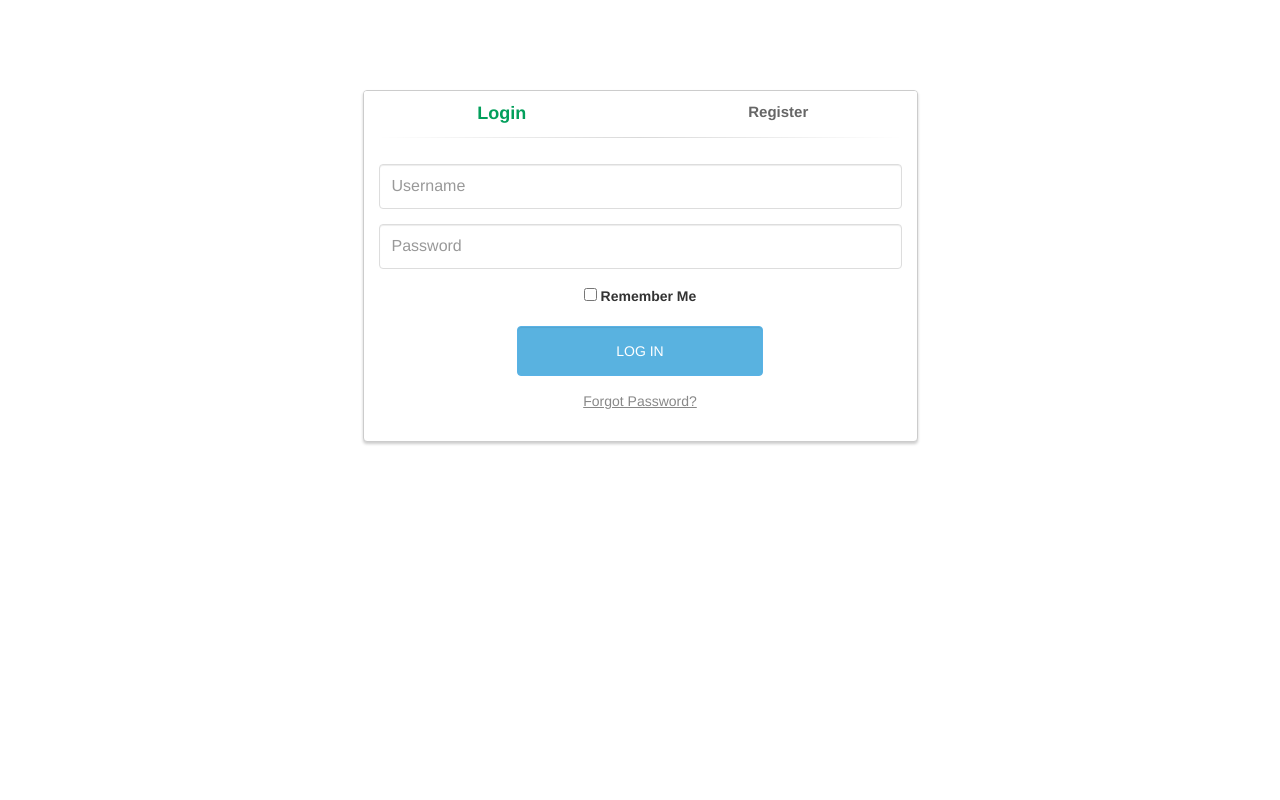
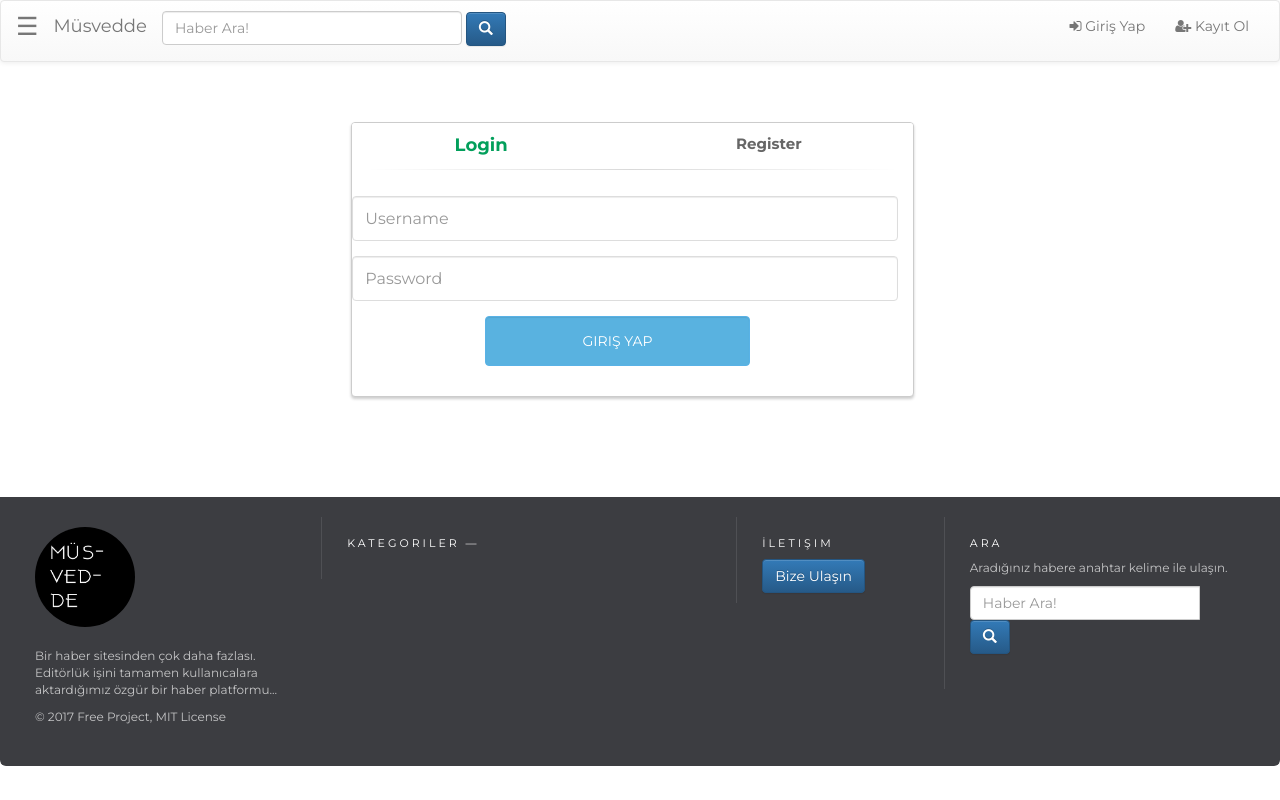
Before and after one commit to lyk2017-python/Musvedde, a Django app: template musveddeNews/templates/registration/login.html in a window 1280 px wide. Run offline with Django 3.2, Linux system fonts and the light colour scheme; the template is opened without the code that fills it, so the values that code supplies are empty; some libraries are stand-ins or nearby versions.

Commit message:
Tema düzenlemeleri yapıldı

```diff
--- a/musveddeNews/musveddeNews/settings.py
+++ b/musveddeNews/musveddeNews/settings.py
@@ -38,6 +38,7 @@ INSTALLED_APPS = [
     'django.contrib.messages',
     'django.contrib.staticfiles',
     'bootstrap3',
+    'django_gravatar',
     'news',
 ]
 
@@ -65,6 +66,7 @@ TEMPLATES = [
                 'django.contrib.auth.context_processors.auth',
                 'django.contrib.messages.context_processors.messages',
                 'news.context_processor.category_processor',
+                'news.context_processor.contact_form',
             ],
         },
     },
@@ -121,6 +123,8 @@ USE_TZ = True
 # https://docs.djangoproject.com/en/1.11/howto/static-files/
 
 STATIC_URL = '/static/'
+MEDIA_URL = '/usercontent/'
+MEDIA_ROOT = os.path.join(BASE_DIR, "media")
 
 EMAIL_BACKEND = 'django.core.mail.backends.filebased.EmailBackend'
 EMAIL_FILE_PATH = os.path.join(BASE_DIR, "emails")
--- a/musveddeNews/musveddeNews/urls.py
+++ b/musveddeNews/musveddeNews/urls.py
@@ -13,7 +13,9 @@ Including another URLconf
     1. Import the include() function: from django.conf.urls import url, include
     2. Add a URL to urlpatterns:  url(r'^blog/', include('blog.urls'))
 """
+from django.conf import settings
 from django.conf.urls import url, include
+from django.conf.urls.static import static
 from django.contrib import admin
 from news.urls import urlpatterns as news_urls
 
@@ -22,6 +24,10 @@ from django.contrib.auth import views as view_auth
 urlpatterns = [
     url(r'^admin/', admin.site.urls),
     url(r'^accounts/login/$', view_auth.LoginView.as_view(), name='login'),
+    url(r'^accounts/register/$', view_auth.LoginView.as_view(), name='register'),
     url(r'^accounts/logout/$', view_auth.LogoutView.as_view(), name='logout'),
     url("^", include(news_urls)),
 ]
+
+if settings.DEBUG:
+    urlpatterns += static(settings.MEDIA_URL, document_root=settings.MEDIA_ROOT)
--- a/musveddeNews/news/context_processor.py
+++ b/musveddeNews/news/context_processor.py
@@ -1,6 +1,12 @@
+from news.forms import ContactForm
 from news.models import Category
 
 
 def category_processor(request):
     categories = Category.objects.filter()
     return {"categories": categories}
+
+
+def contact_form(request):
+    contactform = ContactForm()
+    return {"contact_form": contactform}
--- a/musveddeNews/news/forms.py
+++ b/musveddeNews/news/forms.py
@@ -2,6 +2,7 @@ from django import forms
 from django.contrib.auth.forms import UserCreationForm, get_user_model
 from django.forms import HiddenInput
 from news.models import Post, Tags, Comments
+
 
 class NewsForm(forms.ModelForm):
     tags = forms.ModelMultipleChoiceField(queryset=Tags.objects.all(), required=False)
--- a/musveddeNews/news/models.py
+++ b/musveddeNews/news/models.py
@@ -4,6 +4,7 @@ from django.db.models.signals import pre_save
 from django.dispatch import receiver
 from django.template.defaultfilters import slugify
 from django.contrib.auth.models import User
+
 
 class Post(models.Model):
     """ Class for Post News """
@@ -59,7 +60,7 @@ class Tags(models.Model):
 
 class Comments(models.Model):
     """ Class for Comments """
-    user_name = models.CharField(max_length=50,verbose_name="Ad Soyad")
+    user_name = models.CharField(max_length=50, verbose_name="Ad Soyad")
     user_email = models.EmailField(verbose_name="Email")
     comment = models.TextField(verbose_name="Yorum")
     post = models.ForeignKey("Post")
--- a/musveddeNews/news/static/news/css/style.css
+++ b/musveddeNews/news/static/news/css/style.css
@@ -107,7 +107,7 @@ nav.main{
 
 .footer-bs {
     background-color: #3c3d41;
-	padding: 60px 40px;
+	padding: 20px 40px;
 	color: rgba(255,255,255,1.00);
 	border-bottom-right-radius: 6px;
 	border-top-left-radius: 0px;
--- a/musveddeNews/news/static/news/js/script.js
+++ b/musveddeNews/news/static/news/js/script.js
@@ -2,16 +2,20 @@ var main = $(".main");
 var mySideNav = $("#mySideNav");
 
 function openNav() {
+    $(".navcontent").hide();
+    $(".navcontent").show(500);
     mySideNav.css("width", "250px");
     main.css("margin-left", "250px");
 }
 
 function closeNav() {
+    $(".navcontent").hide();
     mySideNav.css("width", "0");
     main.css("margin-left", "0");
 }
 $(".main").on("click", function(){
     if(mySideNav.css("width") == "250px"){
+       $(".navcontent").hide();
        mySideNav.css("width", "0");
        main.css("margin-left", "0");
     }
--- a/musveddeNews/news/templates/news/base.html
+++ b/musveddeNews/news/templates/news/base.html
@@ -1,4 +1,5 @@
-{% load static %}
+{% load static bootstrap3 %}
+
 <!DOCTYPE html>
 <html lang="en">
 <head>
@@ -19,7 +20,6 @@
     <div class="main">
         <nav class="navbar navbar-default">
             <div class="container-fluid">
-                <!-- Brand and toggle get grouped for better mobile display -->
                 <div class="navbar-header">
                     <button type="button" class="navbar-toggle collapsed" data-toggle="collapse" data-target="#bs-example-navbar-collapse-1" aria-expanded="false">
                         <span class="sr-only">Toggle navigation</span>
@@ -32,24 +32,23 @@
 
                 <!-- Collect the nav links, forms, and other content for toggling -->
                 <div class="collapse navbar-collapse" id="bs-example-navbar-collapse-1">
-                    <form  action="{% url 'list-search' %}" method="get" accept-charset="utf-8">
+                    <form action="{% url 'list-search' %}" method="get" accept-charset="utf-8" style="display:inline">
                             <div class="form-group">
-
-                                <input  name="q" type="text" placeholder="Öneri Ara!">
-
-                            </div>
-                            <button type="submit">Ara</button>
-                        </form>
+                                <input name="q" class="form-control" onfocus="genislet()" onblur="kucult()" style="width:300px;margin-top:10px;display:inline" type="text" placeholder="Haber Ara!">
+                                <button class="btn btn-primary" style="display:inline" type="submit"><i class="glyphicon glyphicon-search"></i></button>
                                 {% if not request.user.is_authenticated %}
-                    <ul class="nav navbar-nav navbar-right">
-                        <li><a href='{% url "login" %}'>Giriş Yap</a></li>
-                        <li><a href='{% url "signup" %}'>Kayıt Ol</a></li>
+                                <ul class="nav navbar-nav navbar-right" style="display:inline">
+                                    <li><a href='{% url "login" %}'><i class="fa fa-sign-in"></i> Giriş Yap</a></li>
+                                    <li><a href='{% url "register" %}'><i class="fa fa-user-plus"></i> Kayıt Ol</a></li>
                                 </ul>
                                 {% endif %}
+                            </div>
+                    </form>
                 </div><!-- /.navbar-collapse -->
             </div><!-- /.container-fluid -->
         </nav>
         <div id="mySideNav" class="sidenav">
+            <div class="navcontent">
                 <a href="javascript:void(0)" class="closebtn" onclick="closeNav()">&times;</a>
                 <div class="col-md-6">
                     <img src='{% static "news/img/profile.png" %}' alt="profil" class="img-circle" width="100" height="100" style="border:2px solid #fff;position:absolute;top:10px;">
@@ -66,37 +65,37 @@
                 </div>
                 <ul>
                     {% for cat in categories %}
-                <li style="list-style-type:none;margin-right:30px"><a href='{% url "category_view" slug=cat.slug %}' style="color:#fff;text-decoration:none;"><i class="fa {{cat.icon}}"></i> {{cat|title}}</a></li>
+                        <li style="list-style-type:none;margin-right:30px"><a href='{% url "category_view" slug=cat.slug %}' style="color:#fff;text-decoration:none;"><i class="fa {{cat.icon}} text-primary" style="margin-right:10px"></i> {{cat|title}}</a></li>
                     {% endfor %}
                 </ul>
+            </div>
+            </div>
         </div>
         <div class="main">
         {% block body %}
 
         {% endblock %}
         </div>
+    </div>
     <section style="height:80px;"></section>
     <!----------- Footer ------------>
     <footer class="footer-bs main">
         <div class="row">
         	<div class="col-md-3 footer-brand animated fadeInLeft">
-            	<h2>Logo</h2>
-                <p>Suspendisse hendrerit tellus laoreet luctus pharetra. Aliquam porttitor vitae orci nec ultricies. Curabitur vehicula, libero eget faucibus faucibus, purus erat eleifend enim, porta pellentesque ex mi ut sem.</p>
-                <p>© 2014 BS3 UI Kit, All rights reserved</p>
+                <img src="{% static "news/img/logo.jpeg" %}" alt="Logo" width="100" height="100" style="border-radius:100px;margin-bottom:20px">
+                <p>Bir haber sitesinden çok daha fazlası.<br>Editörlük işini tamamen kullanıcalara aktardığımız özgür bir haber platformu...</p>
+                <p>© 2017 Free Project, MIT License</p>
             </div>
         	<div class="col-md-4 footer-nav animated fadeInUp">
-            	<h4>Menu —</h4>
+            	<h4>Kategoriler —</h4>
             	<div class="col-md-6">
                     <ul class="pages">
-                        <li><a href="#">Travel</a></li>
-                        <li><a href="#">Nature</a></li>
-                        <li><a href="#">Explores</a></li>
-                        <li><a href="#">Science</a></li>
-                        <li><a href="#">Advice</a></li>
+                    {% for cat in categories %}
+                        <li style="list-style-type:none;margin-right:30px"><a href='{% url "category_view" slug=cat.slug %}' style="color:#fff;text-decoration:none;"> {{cat|title}}</a></li>
+                    {% endfor %}
                     </ul>
                 </div>
             	<div class="col-md-6">
-                    <button type="button" class="btn btn-info btn-lg" data-toggle="modal" data-target="#myModal">Bize Ulaşın</button>
                     <!-- Modal -->
                     <div id="myModal" class="modal fade" role="dialog">
                       <div class="modal-dialog">
@@ -111,7 +110,7 @@
                             <h1>İletişim</h1>
                             <form action="." method="POST">
                             {% csrf_token %}
-                            {{form.as_p}}
+                            {% bootstrap_form contact_form %}
                                 <input type="submit" value="Save"/>
                             </form>
                           </div>
@@ -125,23 +124,20 @@
                 </div>
             </div>
         	<div class="col-md-2 footer-social animated fadeInDown">
-            	<h4>Follow Us</h4>
-            	<ul>
-                	<li><a href="#">Facebook</a></li>
-                	<li><a href="#">Twitter</a></li>
-                	<li><a href="#">Instagram</a></li>
-                	<li><a href="#">RSS</a></li>
-                </ul>
+            	<h4>İletişim</h4>
+            	<button type="button" class="btn btn-primary btn-md" data-toggle="modal" data-target="#myModal">Bize Ulaşın</button>
             </div>
         	<div class="col-md-3 footer-ns animated fadeInRight">
-            	<h4>Newsletter</h4>
-                <p>A rover wearing a fuzzy suit doesn’t alarm the real penguins</p>
+            	<h4>Ara</h4>
+                <p>Aradığınız habere anahtar kelime ile ulaşın.</p>
                 <p>
                     <div class="input-group">
-                      <input type="text" class="form-control" placeholder="Search for...">
-                      <span class="input-group-btn">
-                        <button class="btn btn-default" type="button"><span class="glyphicon glyphicon-envelope"></span></button>
-                      </span>
+                      <form action="{% url 'list-search' %}" method="get" accept-charset="utf-8" style="display:inline">
+                            <div class="form-group">
+                                <input name="q" class="form-control" style="width:230px;margin-top:0px;display:inline" type="text" placeholder="Haber Ara!">
+                                <button class="btn btn-primary" style="display:inline" type="submit"><i class="glyphicon glyphicon-search"></i></button>
+                            </div>
+                      </form>
                     </div><!-- /input-group -->
                  </p>
             </div>
@@ -170,6 +166,25 @@
         $(document).ready(function(){
             $(".section").css("min-height", $(window).height());
         })
+
+         function genislet(){
+               $("input[name=q]").animate({
+                    width: "400"
+                  }, 2000, function() {
+                    // Animation complete.
+               });
+         }
+
+         function kucult(){
+            $("input[name=q]").animate({
+                    width: "300"
+                  }, 2000, function() {
+                    // Animation complete.
+              });
+         }
     </script>
+    {% block script %}
+
+    {% endblock %}
 </body>
 </html>
--- a/musveddeNews/news/templates/news/category_detail.html
+++ b/musveddeNews/news/templates/news/category_detail.html
@@ -16,17 +16,17 @@
         <!-- Row2 start -->
     {% for catpost in object.post_set.all %}
             <div class="span3 PlanPricing template4">  <!-- Price template4 Starts -->
-              <div class="planName"> <span class="price">{{catpost.categories|title}}</span>
+              <div class="planName"> <span class="price" style="background-color:#{{catpost.categories.color}}">{{catpost.categories|title}}</span>
                 <h4>{{catpost|title}}</h4>
                 <p>Monthly Plan</p>
               </div>
               <div class="planFeatures">
                 <ul>
-                  <li><img src="{% static "news/img/profile.png" %}" class="img-thumbnail"></li>
+                  <li><img src="{{catpost.image.url}}" class="img-thumbnail"></li>
                   <li>{{catpost.content|truncatechars:100}}</li>
                 </ul>
               </div>
-              <p> <a href='{% url "news_view" pk=catpost.pk slug=catpost.slug %}' role="button" data-toggle="modal" class="btn btn-success btn-large">Devamını Oku </a> </p>
+              <p><a href='{% url "news_view" pk=catpost.pk slug=catpost.slug %}' role="button" data-toggle="modal" style="background-color:#{{catpost.categories.color}}!important;border-color:#{{post.categories.color}}!important" class="btn btn-success btn-large">Devamını Oku </a> </p>
             </div>
             {% empty %}
                 <div style="margin-top:25px" class="alert alert-danger"><h5 class="text-danger">Bu kategoriye ait haber bulunamadı!</h5></div>
--- a/musveddeNews/news/templates/news/post_detail.html
+++ b/musveddeNews/news/templates/news/post_detail.html
@@ -7,7 +7,7 @@
             <h2>{{ post.title|title}}</h2>
             <span style="float:right"><strong>Yazar:</strong>Anon <strong>Tarih:</strong>{{post.created_at|date:"d-m-Y"}}</span>
             <hr>
-            <img src="{% static "news/img/default.jpg" %}" alt="{{ post.title|title}}" height="300" width="300" style="float:right;" class="img-responsive">
+            <img src="{{post.image.url}}" alt="{{ post.title|title}}" height="300" width="300" style="float:right;" class="img-responsive">
             {{ post.content }}
             <div class="clearfix"></div>
              {% if request.user.is_authenticated %}
--- a/musveddeNews/news/urls.py
+++ b/musveddeNews/news/urls.py
@@ -7,7 +7,7 @@ urlpatterns = [
     url(r"^news/(?P<slug>[A-Za-z0-9\-]+)-(?P<pk>\d+)/$", NewsView.as_view(), name="news_view"),
     url(r"^tags/(?P<slug>\w+)$", TagsView.as_view(), name="tag_view"),
     url(r"^contact/$", ContactFormView.as_view(), name="contact"),
-    url(r"^signup/$", RegistratitonView.as_view(), name="signup"),
+    url(r"^signup/$", RegistrationView.as_view(), name="signup"),
     url(r"^search/$", NewsSearchingView.as_view(), name="list-search"),
     url(r"^like/$", likeButton, name="like")
 ]
--- a/musveddeNews/templates/registration/login.html
+++ b/musveddeNews/templates/registration/login.html
@@ -1,14 +1,7 @@
-<!DOCTYPE html>
-<html lang="en">
-<head>
-    <meta charset="UTF-8">
-    <title>Login</title>
-    <link rel="stylesheet" href="https://maxcdn.bootstrapcdn.com/bootstrap/3.3.7/css/bootstrap.min.css" integrity="sha384-BVYiiSIFeK1dGmJRAkycuHAHRg32OmUcww7on3RYdg4Va+PmSTsz/K68vbdEjh4u" crossorigin="anonymous">
-    <link rel="stylesheet" href="https://maxcdn.bootstrapcdn.com/bootstrap/3.3.7/css/bootstrap-theme.min.css" integrity="sha384-rHyoN1iRsVXV4nD0JutlnGaslCJuC7uwjduW9SVrLvRYooPp2bWYgmgJQIXwl/Sp" crossorigin="anonymous">
+{% extends "news/base.html" %}
+{% load bootstrap3 %}
+{% block body %}
 <style>
-        body {
-    padding-top: 90px;
-}
 	.panel-login {
 		border-color: #ccc;
 		-webkit-box-shadow: 0px 2px 3px 0px rgba(0,0,0,0.2);
@@ -106,30 +99,7 @@
 		border-color: #1CA347;
 	}
 </style>
-    <script src="https://code.jquery.com/jquery-3.1.1.min.js" integrity="sha256-hVVnYaiADRTO2PzUGmuLJr8BLUSjGIZsDYGmIJLv2b8=" crossorigin="anonymous"></script>
-    <script src="https://maxcdn.bootstrapcdn.com/bootstrap/3.3.7/js/bootstrap.min.js" integrity="sha384-Tc5IQib027qvyjSMfHjOMaLkfuWVxZxUPnCJA7l2mCWNIpG9mGCD8wGNIcPD7Txa" crossorigin="anonymous"></script>
-    <script>
-        $(function(){
-            $('#login-form-link').click(function(e) {
-                $("#login-form").delay(100).fadeIn(100);
-                $("#register-form").fadeOut(100);
-                $('#register-form-link').removeClass('active');
-                $(this).addClass('active');
-                e.preventDefault();
-            });
-            $('#register-form-link').click(function(e) {
-                $("#register-form").delay(100).fadeIn(100);
-                $("#login-form").fadeOut(100);
-                $('#login-form-link').removeClass('active');
-                $(this).addClass('active');
-                e.preventDefault();
-            });
-
-        });
-    </script>
-</head>
-<body>
-<div class="container">
+<div class="container" style="margin-top:60px">
     	<div class="row">
 			<div class="col-md-6 col-md-offset-3">
 				<div class="panel panel-login">
@@ -139,7 +109,7 @@
 								<a href="#" class="active" id="login-form-link">Login</a>
 							</div>
 							<div class="col-xs-6">
-								<a href="#" id="register-form-link">Register</a>
+								<a href="#"  id="register-form-link">Register</a>
 							</div>
 						</div>
 						<hr>
@@ -156,44 +126,21 @@
 									<div class="form-group">
 										<input type="password" name="password" id="password" tabindex="2" class="form-control" placeholder="Password">
 									</div>
-									<div class="form-group text-center">
-										<input type="checkbox" tabindex="3" class="" name="remember" id="remember">
-										<label for="remember"> Remember Me</label>
-									</div>
 									<div class="form-group">
 										<div class="row">
 											<div class="col-sm-6 col-sm-offset-3">
-												<input type="submit" name="login-submit" id="login-submit" tabindex="4" class="form-control btn btn-login" value="Log In">
-											</div>
-										</div>
-									</div>
-									<div class="form-group">
-										<div class="row">
-											<div class="col-lg-12">
-												<div class="text-center">
-													<a href="https://phpoll.com/recover" tabindex="5" class="forgot-password">Forgot Password?</a>
-												</div>
+												<input type="submit" name="login-submit" id="login-submit" tabindex="4" class="form-control btn btn-login" value="Giriş Yap">
 											</div>
 										</div>
 									</div>
 								</form>
-								<form id="register-form" action="https://phpoll.com/register/process" method="post" role="form" style="display: none;">
-									<div class="form-group">
-										<input type="text" name="username" id="username" tabindex="1" class="form-control" placeholder="Username" value="">
-									</div>
-									<div class="form-group">
-										<input type="email" name="email" id="email" tabindex="1" class="form-control" placeholder="Email Address" value="">
-									</div>
-									<div class="form-group">
-										<input type="password" name="password" id="password" tabindex="2" class="form-control" placeholder="Password">
-									</div>
-									<div class="form-group">
-										<input type="password" name="confirm-password" id="confirm-password" tabindex="2" class="form-control" placeholder="Confirm Password">
-									</div>
+								<form id="register-form" action="." method="POST" role="form" style="display: none;">
+									{% csrf_token %}
+									{% bootstrap_form form %}
 									<div class="form-group">
 										<div class="row">
 											<div class="col-sm-6 col-sm-offset-3">
-												<input type="submit" name="register-submit" id="register-submit" tabindex="4" class="form-control btn btn-register" value="Register Now">
+												<input type="submit" name="register-submit" id="register-submit" tabindex="4" class="form-control btn btn-register" value="Kayıt Ol">
 											</div>
 										</div>
 									</div>
@@ -205,5 +152,30 @@
 			</div>
 		</div>
 </div>
-</body>
-</html>
+{% endblock %}
+{% block script %}
+<script>
+	var url = window.location.href;
+	$(function(){
+		$('#login-form-link').click(function(e) {
+			$("#login-form").delay(100).fadeIn(100);
+			$("#register-form").fadeOut(100);
+			$('#register-form-link').removeClass('active');
+			$(this).addClass('active');
+			e.preventDefault();
+		});
+		$('#register-form-link').click(function(e) {
+			$("#register-form").delay(100).fadeIn(100);
+			$("#login-form").fadeOut(100);
+			$('#login-form-link').removeClass('active');
+			$(this).addClass('active');
+			e.preventDefault();
+		});
+		if(url.split("/")[4]=="register"){
+		 $("#register-form-link").trigger("click");
+		}else if(url.split("/")[4]=="login"){
+			 $("#login-form-link").trigger("click");
+		}
+	});
+</script>
+{% endblock %}
--- a/requirements.txt
+++ b/requirements.txt
@@ -1,3 +1,4 @@
 django
 pillow
 django-bootstrap3
+django-gravatar2
```
Also changed, not shown: musveddeNews/news/templates/news/post_list.html (+36 -6 lines), musveddeNews/news/templates/news/search.html (+16 -1 lines), musveddeNews/news/views.py (+4 -3 lines), musveddeNews/752x395-galatasarayin-yeni-transferi-fernando-istanbula-geliyor-1501764447862.jpg (deleted), musveddeNews/news/static/news/img/logo.jpeg (added). Lines whose indentation alone changed are shown as unchanged.
